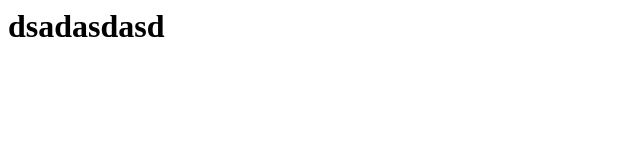
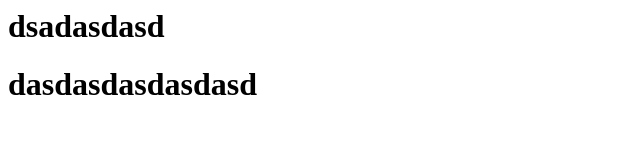
Before and after one commit to ABCDXYZ111/Git-workflow, a plain HTML site: page index.html in a window 1280 px wide. Shown: the whole page, without its empty margins (0-640 px from the left). Drawn offline with Linux system fonts and the light colour scheme.

Commit message:
Add new h1

```diff
--- a/index.html
+++ b/index.html
@@ -1 +1,2 @@
 <h1>dsadasdasd</h1>
+<h1>dasdasdasdasdasd</h1>
```
